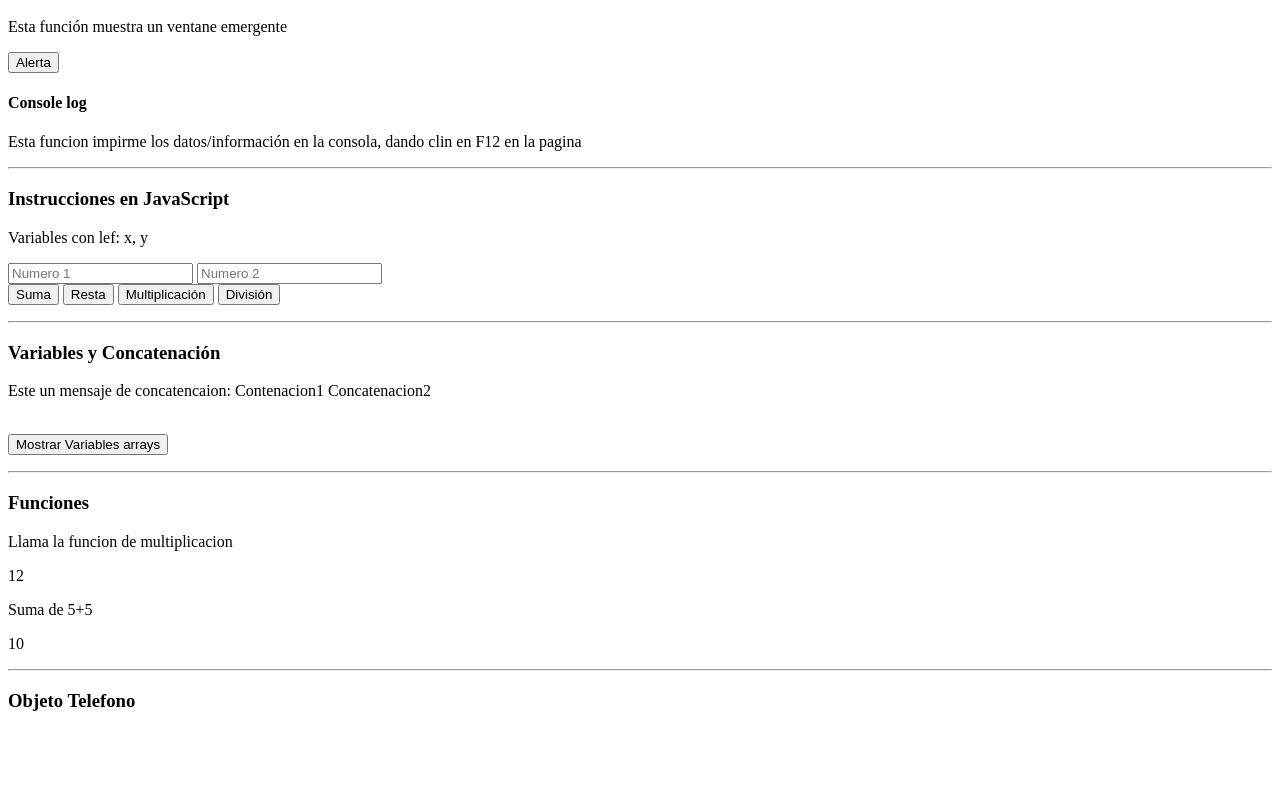
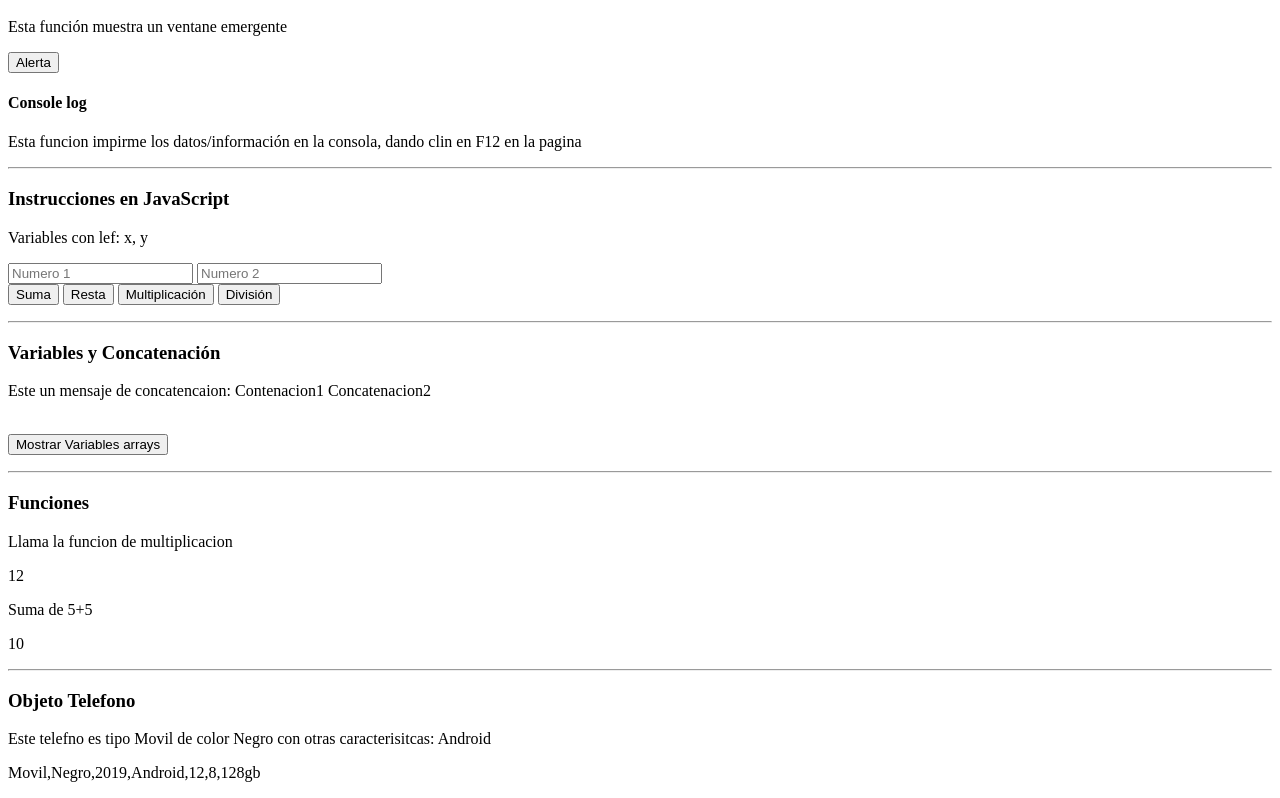
Before and after one commit to Freddyp666/Curso-de-JavaScript, a plain HTML site: page Tutoriales/Introduccion.html in a window 1280 px wide. Shown: the part 633-1431 px from the top of the page. Before the commit the page ends 1363 px from the top, so only its background shows below. Drawn offline with Linux system fonts and the light colour scheme.

Commit message:
Impresion

```diff
--- a/Tutoriales/Introduccion.html
+++ b/Tutoriales/Introduccion.html
@@ -76,6 +76,7 @@
     <p id="idSuma"> </p>
     <hr>
     <h3>Objeto Telefono</h3>
-
+    <p id="objTel"></p>
+    <p id="objTel2"></p>
 </body>
 </html>
--- a/Tutoriales/Introduccion.js
+++ b/Tutoriales/Introduccion.js
@@ -98,3 +98,8 @@ function myFunction(p1, p2) {
     ram:"8",
     almacenamiento:"128gb"
   };
+
+  document.getElementById("objTel").innerHTML="Este telefno es tipo "+objetoCelular.type
+  +" de color "+objetoCelular.color+" con otras caracterisitcas: "+objetoCelular.sistemaOperativo;
+  document.getElementById("objTel2").innerHTML=Object.values(objetoCelular)
+  console.log(Object.values(objetoCelular))
```
